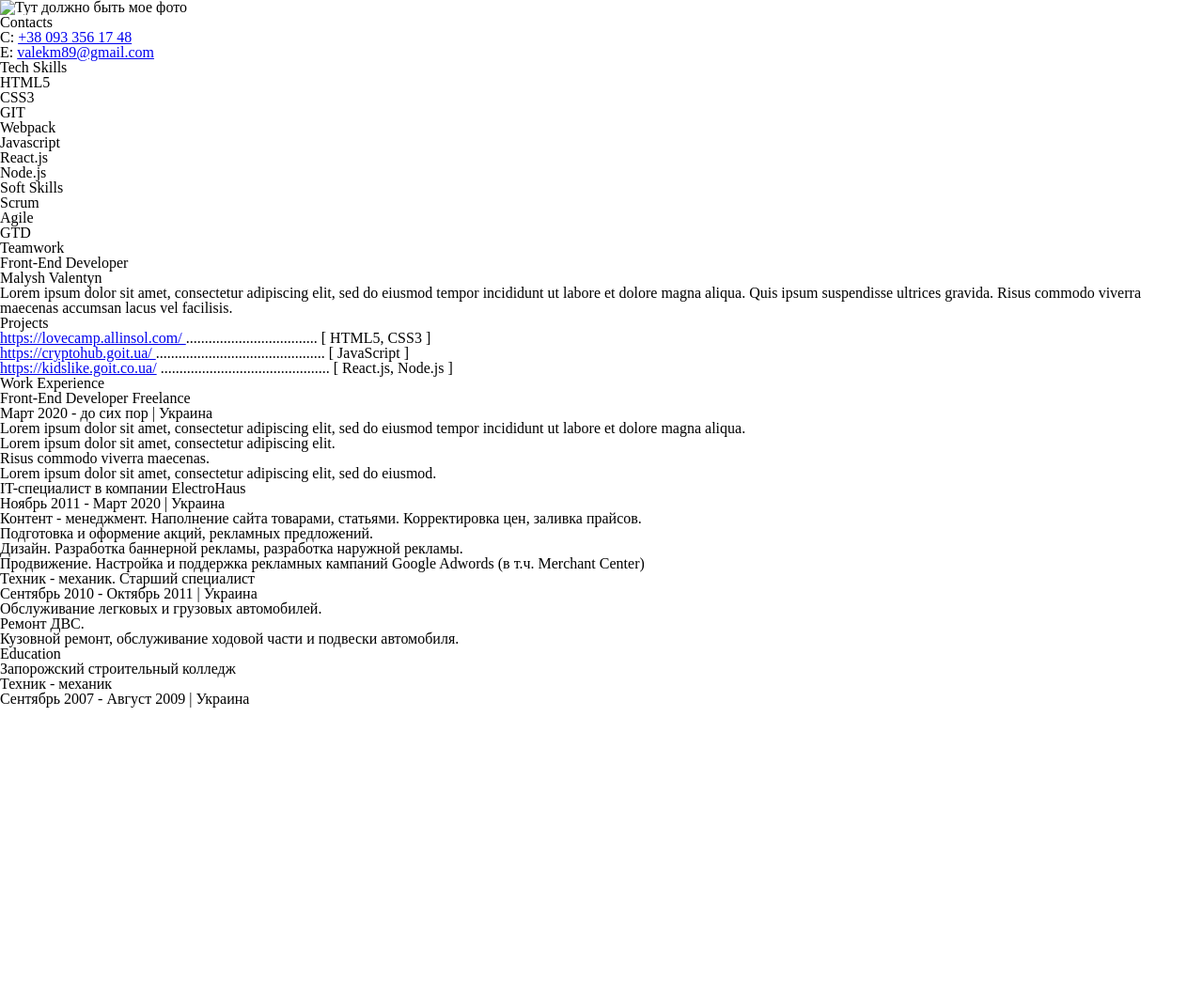
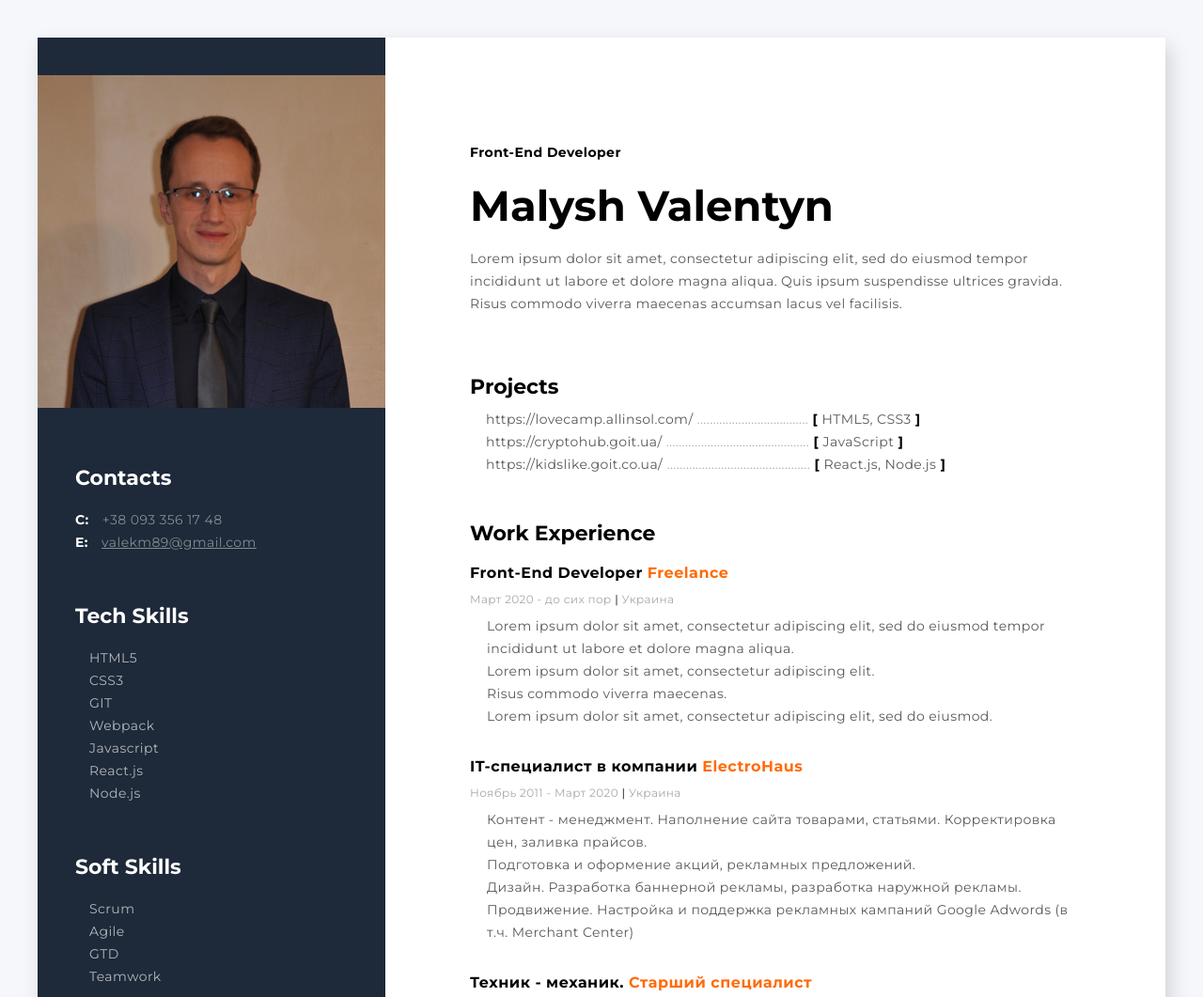
Before and after one commit to ValekM/resume-project, a plain HTML site: page index.html in a window 1280 px wide. Shown: the top 1061 px of the page at 94% size. Before the commit the page ends 800 px from the top, so only its background shows below. Drawn offline with Linux system fonts and the light colour scheme; files that its build step writes are made by us from their sources.

Commit message:
change link

```diff
--- a/index.html
+++ b/index.html
@@ -4,8 +4,8 @@
     <meta charset="UTF-8" />
     <meta name="viewport" content="width=device-width, initial-scale=1.0" />
     <title>Valentyn Malysh | Front-end Developer</title>
-    <link rel="stylesheet" href="styles/reset.css">
-    <link rel="stylesheet" href="styles/style.css">
+    <link rel="stylesheet" href="css/reset.css">
+    <link rel="stylesheet" href="css/styles.css">
     <link href="https://fonts.googleapis.com/css2?family=Montserrat:wght@400;700&display=swap" rel="stylesheet">
   </head>
 
@@ -15,7 +15,7 @@
     <div class="wrapper">
 
       <aside class="sidebar">
-          <img class="my photo" src="images/photo.jpg" alt="Тут должно быть мое фото">
+          <img class="my photo" src="img/photo.jpg" alt="Тут должно быть мое фото">
 
           <!--contacts container-->
           <div class="contact-container">
```
